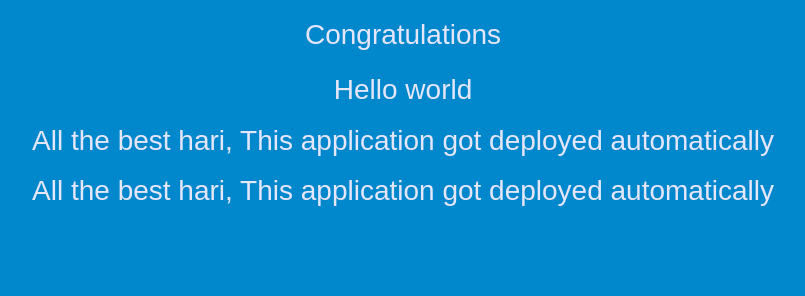
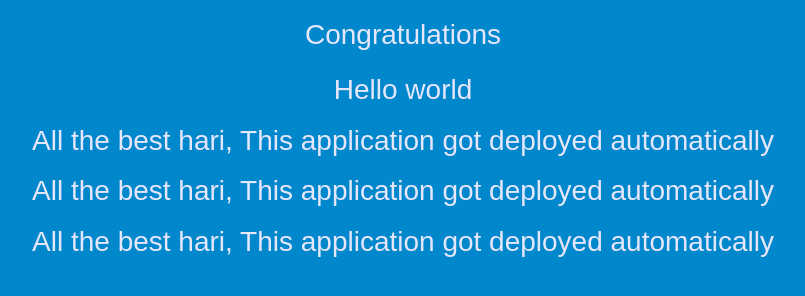
Before and after one commit to harikrishna1210/practice, a plain HTML site: page index.html in a window 1280 px wide. Shown: the whole page, without its empty margins (237-1042 px from the left). Drawn offline with Linux system fonts and the light colour scheme.

Commit message:
added one morefile

```diff
--- a/index.html
+++ b/index.html
@@ -30,6 +30,7 @@
     <h2>Hello world</h2>
      <h1> All the best hari, This application got deployed automatically</h1>
 	 <h1> All the best hari, This application got deployed automatically</h1>
+	 <h1> All the best hari, This application got deployed automatically</h1>
   </div>
 </body>
 </html>
```
